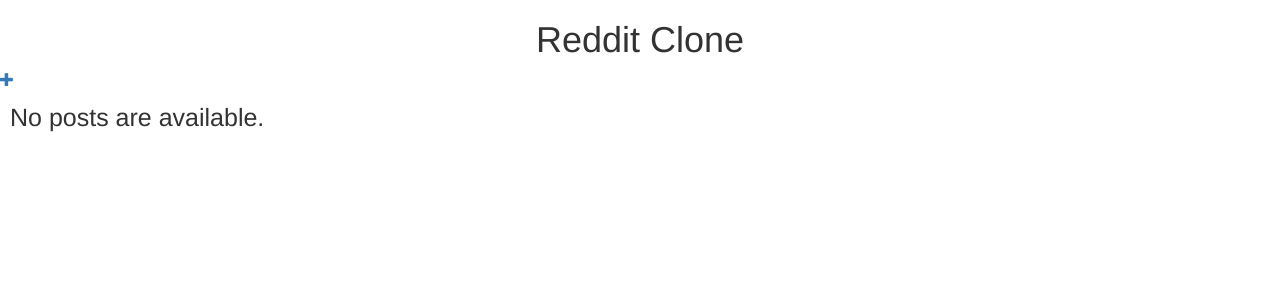
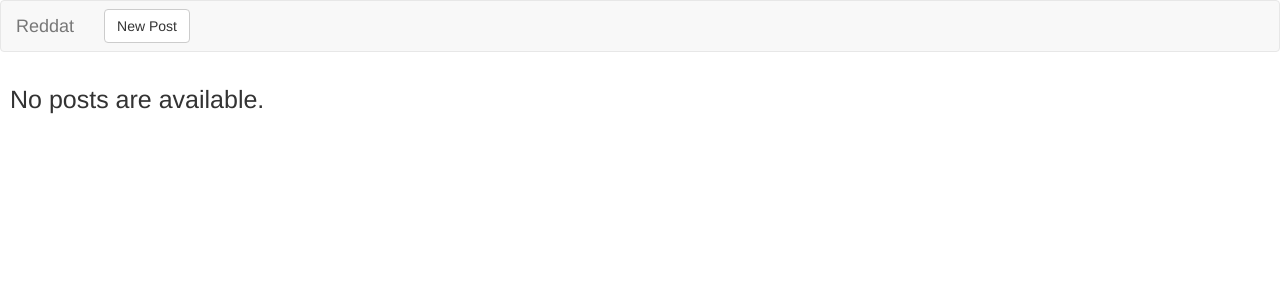
Before and after one commit to travisbm/django-reddit, a Django app: page /posts/ in a window 1280 px wide. Shown: the top 300 px of the page. Run offline with Django 3.2, Linux system fonts and the light colour scheme; data that the repository does not hold is empty; some libraries are stand-ins or nearby versions.

Commit message:
bootstrap styling

```diff
--- a/posts/templates/posts/base.html
+++ b/posts/templates/posts/base.html
@@ -12,7 +12,18 @@
 
 <script src="{% static "js/posts.js" %}" type="text/javascript"></script>
 
-<h1 style="text-align: center;">Reddit Clone</h1>
+<nav class="navbar navbar-default">
+  <div class="container-fluid">
+    <div class="navbar-header">
+      <a class="navbar-brand" href="{% url 'posts:index' %}">
+        Reddat
+      </a>
+      <form class="navbar-form navbar-left" role="search">
+        <a href="{% url 'posts:post_new' %}" class="btn btn-default">New Post</a>
+      </form>
+    </div>
+  </div>
+</nav>
 
 {% block content %}
 {% endblock %}
--- a/posts/templates/posts/index.html
+++ b/posts/templates/posts/index.html
@@ -1,8 +1,6 @@
 {% extends 'posts/base.html' %}
 
 {% block content %}
-
-  <a href="{% url 'posts:post_new' %}" class="top-menu"><span class="glyphicon glyphicon-plus"></span></a>
 
   {% if posts_list %}
       {% for post in posts_list %}
--- /dev/null
+++ b/requirements.txt
@@ -0,0 +1,2 @@
+Django==1.10
+django-jquery==3.1.0
```
Also changed, not shown: posts/static/posts/images/reddit.jpg (added).
